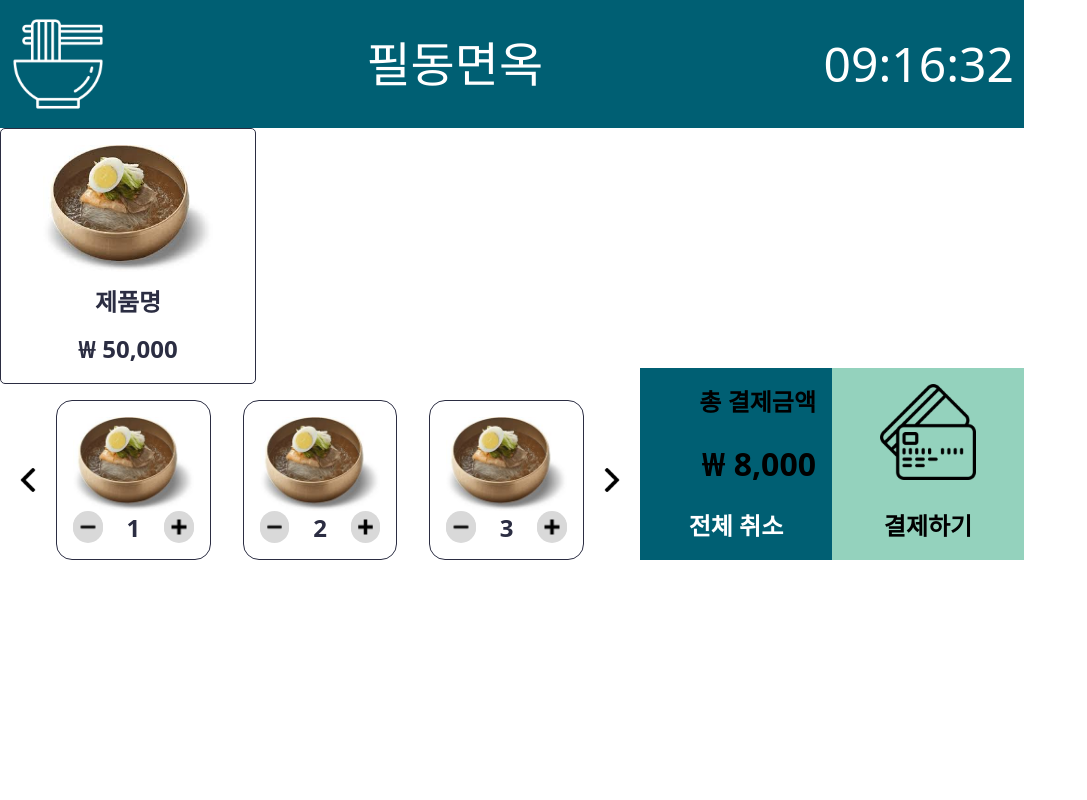
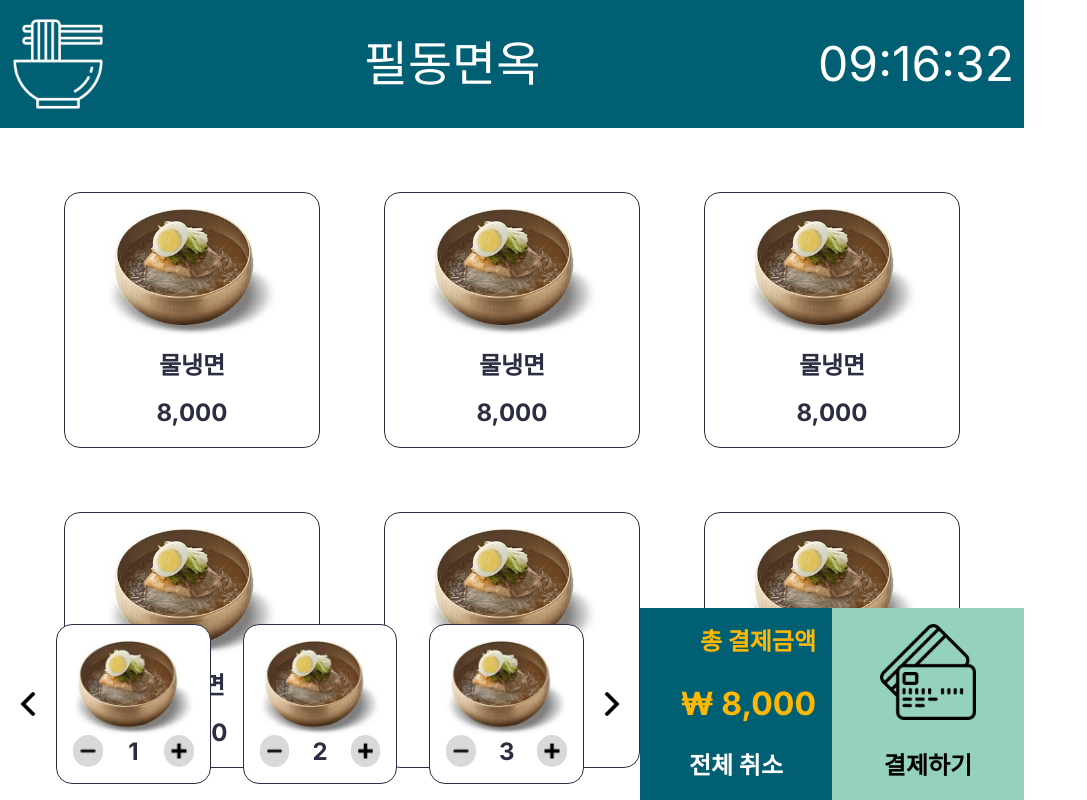
Before and after one commit to songmok/kiosk_noodle, a React (Vite) app: page / in a window 1280 px wide. Shown: the top 800 px of the page, without its empty margins (0-1087 px from the left). Built offline with nearby package versions, Linux system fonts and the light colour scheme.

Commit message:
업데이트 적용 1차

```diff
--- /dev/null
+++ b/src/apis/data/dummyMenu.ts
@@ -0,0 +1,11 @@
+export const menuData = [
+  { id: 1, menuName: "물냉면", price: "8,000" },
+  { id: 2, menuName: "물냉면", price: "8,000" },
+  { id: 3, menuName: "물냉면", price: "8,000" },
+  { id: 4, menuName: "물냉면", price: "8,000" },
+  { id: 5, menuName: "물냉면", price: "8,000" },
+  { id: 6, menuName: "물냉면", price: "8,000" },
+  { id: 7, menuName: "물냉면", price: "8,000" },
+  { id: 8, menuName: "물냉면", price: "8,000" },
+  { id: 9, menuName: "물냉면", price: "8,000" },
+];
--- a/src/components/Common/MenuBox/MenuBox.tsx
+++ b/src/components/Common/MenuBox/MenuBox.tsx
@@ -3,7 +3,7 @@ import { BtnImgProps } from "@/types/boxProps";
 const MenuBox = ({ children }: { children: React.ReactNode }) => {
   return (
     <div
-      className={`flex-center justify-between flex-col w-[256px] h-[256px] p-[16px] bg-white border border-[#2B2D42] rounded-lg`}
+      className={`flex-center justify-between flex-col w-[256px] h-[256px] p-[16px] bg-white border border-[#2B2D42] rounded-[16px]`}
     >
       {children}
     </div>
--- a/src/components/Footer/Footer.tsx
+++ b/src/components/Footer/Footer.tsx
@@ -4,13 +4,13 @@ import CartSlider from "./CartSlider/CartSlider";
 
 const Footer = () => {
   return (
-    <div className="flex-box h-[192px]">
+    <div className="flex-box h-[192px] fixed bottom-0">
       <div className="flex w-full">
         {/* 장바구니 슬라이드 */}
         <CartSlider />
         <MainBtn bgColor="bg-mainColor">
-          <MainBtn.BtnText text="총 결제금액" />
-          <MainBtn.BtnMiddleText text="₩ 8,000" />
+          <MainBtn.BtnText text="총 결제금액" textColor="text-[#FFB703]" />
+          <MainBtn.BtnMiddleText text="₩ 8,000" textColor="text-[#FFB703]" />
           <MainBtn.BtnBottomText text="전체 취소" textColor="text-white" />
         </MainBtn>
         <MainBtn bgColor="bg-mainLightColor">
--- a/src/components/MenuLayer/MenuLayer.tsx
+++ b/src/components/MenuLayer/MenuLayer.tsx
@@ -1,13 +1,22 @@
+import { menuData } from "@/apis/data/dummyMenu";
 import { MenuWidget } from "../Common/MenuBox/MenuBox";
 import menuImg from "@/assets/image/menu1.png";
 const MenuLayer = () => {
+  //
   return (
     <>
-      <MenuWidget>
-        <MenuWidget.MenuImg img={menuImg} imgName="Product Image" />
-        <MenuWidget.MenuName text="제품명" />
-        <MenuWidget.MenuPrice text="₩ 50,000" />
-      </MenuWidget>
+      <div className="flex flex-row flex-wrap items-start content-start max-w-[1024px] w-full p-[64px] gap-[64px]">
+        {menuData.map((menu, i) => {
+          return (
+            <MenuWidget key={i}>
+              <MenuWidget.MenuImg img={menuImg} imgName={menu.menuName} />
+              <MenuWidget.MenuName text={menu.menuName} />
+              <MenuWidget.MenuPrice text={menu.price} />
+            </MenuWidget>
+          );
+        })}
+        <div className="flex flex-row justify-center items-center p-[10px] gap-[32px] w-[1024px] h-[96px]"></div>
+      </div>
     </>
   );
 };
--- a/src/index.css
+++ b/src/index.css
@@ -1,3 +1,4 @@
+@import url("https://fonts.googleapis.com/css2?family=Inter:ital,opsz,wght@0,14..32,100..900;1,14..32,100..900&display=swap");
 @tailwind base;
 @tailwind components;
 @tailwind utilities;
@@ -7,16 +8,20 @@ html {
   overflow-y: scroll;
 }
 
+body {
+  font-family: "Inter", sans-serif;
+}
+
 @layer components {
   .flex-box {
     @apply flex max-w-[1024px] w-full items-center justify-between;
   }
-  .flex-center{
-    @apply flex items-center justify-center
+  .flex-center {
+    @apply flex items-center justify-center;
   }
 }
 
-
 .swiper-slide {
-  padding: 16px;
+  padding-right: 16px;
+  padding-left: 16px;
 }
--- a/src/pages/Home/Home.tsx
+++ b/src/pages/Home/Home.tsx
@@ -5,9 +5,11 @@ import Header from "../../components/Header/Header";
 const Home = () => {
   return (
     <>
-      <Header />
-      <MenuLayer />
-      <Footer />
+      <div className="relative w-full h-screen">
+        <Header />
+        <MenuLayer />
+        <Footer />
+      </div>
     </>
   );
 };
--- a/src/types/boxProps.ts
+++ b/src/types/boxProps.ts
@@ -1,4 +1,4 @@
 export interface BtnImgProps {
-  img: any;
+  img?: any;
   imgName: string;
 }
```
Also changed, not shown: src/assets/image/Ellipse 2 .svg (added), src/assets/image/Ellipse 2.svg (added).
